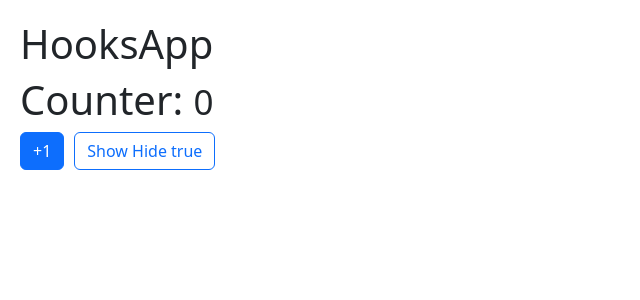
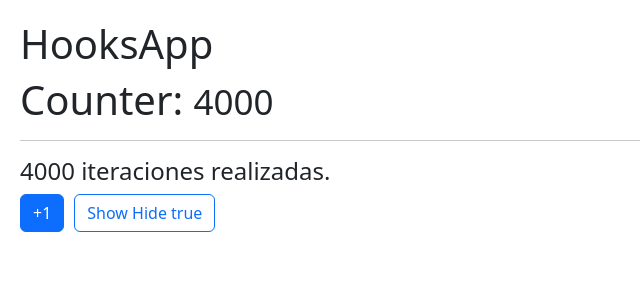
Before and after one commit to Isradeveloper/hook-app, a React (Vite) app: page / in a window 1280 px wide. Shown: the top 300 px of the page, without its empty margins (0-640 px from the left). Built offline with nearby package versions, Linux system fonts and the light colour scheme.

Commit message:
MemoHook

```diff
--- /dev/null
+++ b/src/06-memos/MemoHook.jsx
@@ -0,0 +1,31 @@
+/* eslint-disable padded-blocks */
+import { useMemo, useState } from 'react'
+
+import { useCounter } from '../hooks/'
+
+const heavyStuff = (iterationNumber = 100) => {
+  for (let i = 0; i < iterationNumber; i++) {
+    console.log('Ahí vamos...')
+  }
+
+  return `${iterationNumber} iteraciones realizadas.`
+}
+
+export const MemoHook = () => {
+
+  const { counter, increment } = useCounter(4000)
+  const [show, setShow] = useState(true)
+
+  const memorizedValue = useMemo(() => heavyStuff(counter), [counter]) // El valor memorizado, se va a mantener así, a menos de que las dependencias del use memo cambien
+  // Sólo se ejecuta cuando el counter cambia
+
+  return (
+    <>
+      <h1>Counter:  <small>{counter}</small> </h1>
+      <hr />
+      <h4>{memorizedValue}</h4>
+      <button className='btn btn-primary' onClick={(e) => increment()}>+1</button>
+      <button className='btn btn-outline-primary' onClick={(e) => setShow(!show)}>Show Hide {JSON.stringify(show)}</button>
+    </>
+  )
+}
--- a/src/main.jsx
+++ b/src/main.jsx
@@ -3,6 +3,7 @@
 import { MultipleCustomHooks } from './03-example/MultipleCustomHooks'
 import { FocusScreen } from './04-useRef/FocusScreen'
 import { Layout } from './05-useLayoutEffect/Layout'
+import { MemoHook } from './06-memos/MemoHook'
 import { Memorize } from './06-memos/Memorize'
 import { HooksApp } from './HooksApp'
 // import { FormWithCustomHook } from './02-useEffect/FormWithCustomHook'
@@ -24,7 +25,8 @@
     {/* <MultipleCustomHooks /> */}
     {/* <FocusScreen /> */}
     {/* <Layout /> */}
-    <Memorize />
+    {/* <Memorize /> */}
+    <MemoHook />
 
   </React.StrictMode>
 )
```
